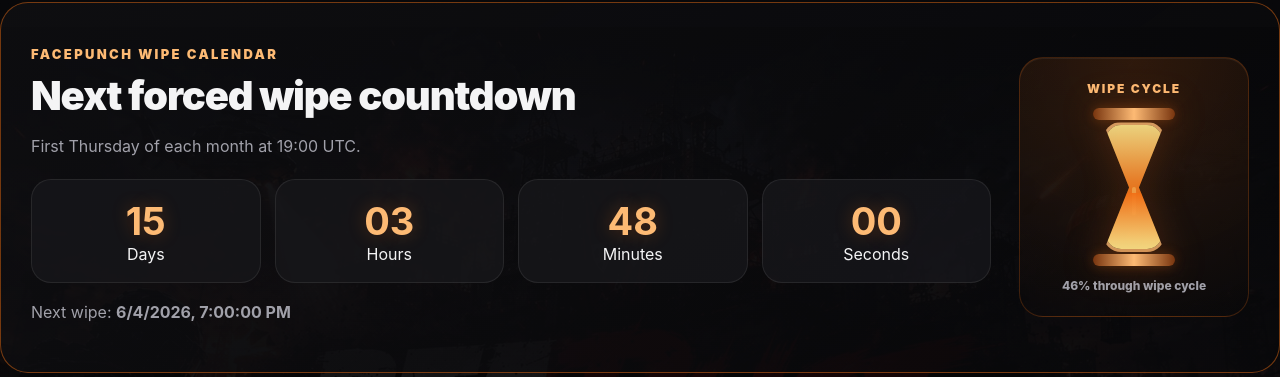
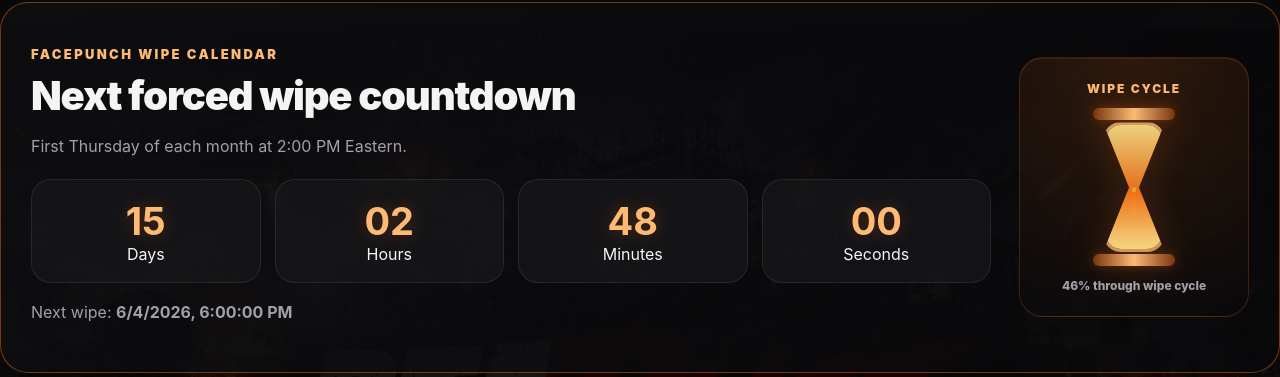
Before and after one commit to skroger1734-cyber/BTARust.net, a Next.js app: page / in a window 1280 px wide. Shown: the part 773-1150 px from the top of the page. Built offline with nearby package versions, Linux system fonts and the light colour scheme.

Commit message:
Update Facepunch wipe time calculation to Eastern time

```diff
--- a/app/page.jsx
+++ b/app/page.jsx
@@ -28,17 +28,34 @@
 }
 
 function nextFacepunchWipe(now = new Date()) {
-  const firstThu = (y, m) => {
-    const d = new Date(Date.UTC(y, m, 1, 19, 0, 0));
-    d.setUTCDate(1 + ((4 - d.getUTCDay() + 7) % 7));
-    return d;
+  const getFirstThursdayAtEastern2PM = (year, month) => {
+    const firstDay = new Date(Date.UTC(year, month, 1, 12, 0, 0));
+    const firstThursdayDate = 1 + ((4 - firstDay.getUTCDay() + 7) % 7);
+
+    // Facepunch forced wipe is the first Thursday of each month at 2PM Eastern.
+    // During daylight saving months this is 18:00 UTC; during standard time this is 19:00 UTC.
+    const testNoonUtc = new Date(Date.UTC(year, month, firstThursdayDate, 12, 0, 0));
+    const easternParts = new Intl.DateTimeFormat("en-US", {
+      timeZone: "America/New_York",
+      timeZoneName: "short"
+    }).formatToParts(testNoonUtc);
+
+    const tzName = easternParts.find((part) => part.type === "timeZoneName")?.value || "EST";
+    const utcHour = tzName.includes("EDT") ? 18 : 19;
+
+    return new Date(Date.UTC(year, month, firstThursdayDate, utcHour, 0, 0));
   };
 
-  let wipe = firstThu(now.getUTCFullYear(), now.getUTCMonth());
+  let wipe = getFirstThursdayAtEastern2PM(now.getUTCFullYear(), now.getUTCMonth());
+
   if (now >= wipe) {
     const nextMonth = now.getUTCMonth() + 1;
-    wipe = firstThu(now.getUTCFullYear() + Math.floor(nextMonth / 12), nextMonth % 12);
+    wipe = getFirstThursdayAtEastern2PM(
+      now.getUTCFullYear() + Math.floor(nextMonth / 12),
+      nextMonth % 12
+    );
   }
+
   return wipe;
 }
 
@@ -52,15 +69,13 @@
 
   const wipe = useMemo(() => nextFacepunchWipe(now), [now]);
   const currentMonthStart = useMemo(() => {
-    const start = new Date(Date.UTC(now.getUTCFullYear(), now.getUTCMonth(), 1, 19, 0, 0));
-    start.setUTCDate(1 + ((4 - start.getUTCDay() + 7) % 7));
-    if (now < start) {
+    const current = nextFacepunchWipe(new Date(Date.UTC(now.getUTCFullYear(), now.getUTCMonth(), 1, 0, 0, 0)));
+    if (now < current) {
       const prevMonth = now.getUTCMonth() - 1;
-      const prev = new Date(Date.UTC(now.getUTCFullYear() + Math.floor(prevMonth / 12), (prevMonth + 12) % 12, 1, 19, 0, 0));
-      prev.setUTCDate(1 + ((4 - prev.getUTCDay() + 7) % 7));
-      return prev;
+      const prevYear = now.getUTCFullYear() + Math.floor(prevMonth / 12);
+      return nextFacepunchWipe(new Date(Date.UTC(prevYear, (prevMonth + 12) % 12, 1, 0, 0, 0)));
     }
-    return start;
+    return current;
   }, [now]);
 
   const seconds = Math.max(0, Math.floor((wipe.getTime() - now.getTime()) / 1000));
@@ -83,7 +98,7 @@
         <div>
           <p className="eyebrow">Facepunch Wipe Calendar</p>
           <h2 className="h2">Next forced wipe countdown</h2>
-          <p className="muted">First Thursday of each month at 19:00 UTC.</p>
+          <p className="muted">First Thursday of each month at 2:00 PM Eastern.</p>
           <div className="count">
             {vals.map(([label, value]) => (
               <div key={label}>
```
